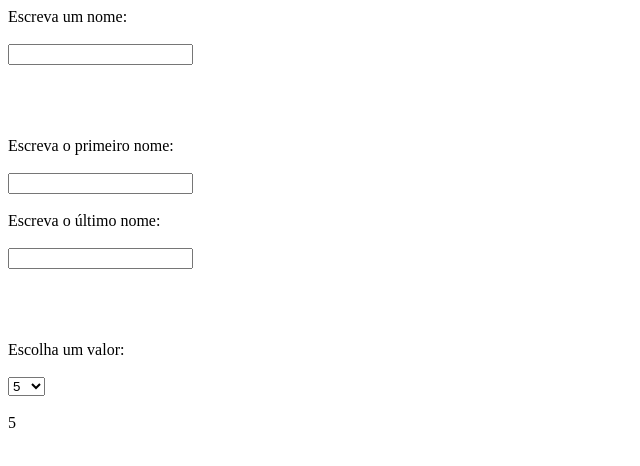
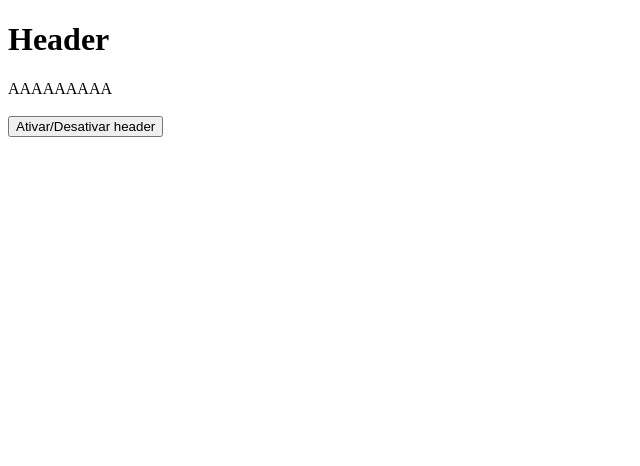
Before and after one commit to jao338/AulasVue2, a Vue app: page / in a window 1280 px wide. Shown: the top 466 px of the page, without its empty margins (0-640 px from the left). Built offline with nearby package versions, Linux system fonts and the light colour scheme.

Commit message:
11 - Ciclo de vida de um componente e os métodos envolvidos

```diff
--- a/src/App.vue
+++ b/src/App.vue
@@ -1,6 +1,12 @@
 <template>
 
-  <headerComponent/>
+<div id="app">
+  <headerComponent v-if="showHeader"/>
+
+  <br>
+  <button @click="showHeader = !showHeader">Ativar/Desativar header</button>
+
+</div>
 
 </template>
 
@@ -14,15 +20,43 @@ export default {
     headerComponent
   },
 
-  mounted() {
-    document.title = 'Aulas Vue.js 3'
+  data(){
+    return {
+      name: 'AAAAAAAAA',
+      showHeader: true,
+    }
   },
 
-  //  A função "data()" sempre retorna um objeto, sendo que cada item se torna um variável utilizável
-  data(){
-    return {
+  // "this.$el" retorna o elemento raiz do componente, no caso a div de id "app"
+  //  Executado antes de atualizar o componente
+  beforeUpdate(){
+    console.log("beforeUpdate -", this.name, ", DOM -", this.$el)
+  },
 
-    }
+  //  Executado após atualizar o componente
+  updated(){
+    console.log("updated -", this.name, ", DOM -", this.$el)
+  },
+
+  //  Executado antes de criar o componente
+  beforeCreate(){
+    console.log("beforeCreate -", this.name, ", DOM -", this.$el)
+  },
+
+  //  Executado após criar o componente
+  created(){
+    console.log("created -", this.name, ", DOM -", this.$el)
+  },
+
+  //  Executado antes de montar o componente
+  beforeMount(){
+    console.log("beforeMount -", this.name, ", DOM -", this.$el)
+  },
+
+  //  Executado após montar o componente
+  mounted() {
+    console.log("mounted -", this.name, ", DOM -", this.$el)
+    document.title = 'Aulas Vue.js 3'
   },
 
 }
--- a/src/components/headerComponent,.vue
+++ b/src/components/headerComponent,.vue
@@ -1,29 +1,10 @@
 <template>
-<div>
 
-  <label>Escreva um nome: </label><br><br>
-  <input type="text" v-model="name"><br><br>
+<div id="app">
+
+  <h1>Header</h1>
+
   <span>{{ name }}</span>
-
-  <br><br><br>
-
-  <label>Escreva o primeiro nome: </label><br><br>
-  <input type="text" v-model="user.firstName"><br><br>
-  <label>Escreva o último nome: </label><br><br>
-  <input type="text" v-model="user.lastName"><br><br>
-  <span>{{ user.firstName }} {{ user.lastName }}</span>
-
-  <br><br><br>
-
-  <div>Escolha um valor: </div><br>
-  <select v-model="pageCount">
-
-    <option value="5">5</option>
-    <option value="10">10</option>
-    <option value="15">15</option>
-
-  </select><br><br>
-  <span>{{ pageCount }}</span>
 
 </div>
 
@@ -34,48 +15,29 @@ export default {
 
   data() {
     return {
-      name: "",
-      pageCount: 5,
-      user: {
-        firstName: "",
-        lastName: ""
-      }
-    }
-  },
-
-  computed: {
-  },
-
-  //  O objeto "watch" possui uma coletânea de itens, sendo que cada item é uma variável definida em "data()" e sempre com o mesmo nome. Toda vez que uma variável que está dentro de "watch" é alterada, uma rotina é correspondente é executada.
-
-  //  Ao observar um objeto é necessário atribuir uma sintaxe diferente, ao invés ds declaração de método, é declarado um objeto contendo dois itens. Um deles é o "handler" que é onde fica a rotina de comandos e o outro é "deep: true", que significa que sempre que um item do objeto que está sendo observado se alterar, a rotina de comandos deve ser executada
-  watch: {
-    name(){
-      this.saveUserName()
-    },
-
-    pageCount(){
-      this.changePageCount()
-    },
-
-    user: {
-      handler() {
-        console.log("User alterado")
-      },
-
-      deep: true
-
+      name: 'AAAAAAAAA',
     }
   },
 
   methods: {
-    saveUserName(){
-      console.log(this.name);
-    },
 
-    changePageCount(){
-      console.log(this.pageCount);
-    }
+  },
+
+  watch: {
+
+  },
+
+  computed: {
+
+  },
+
+  // "this.$el" retorna o elemento raiz do componente, no caso a div de id "app"
+  beforeUnmount() {
+    console.log("beforeUnmount -", this.name, ", DOM -", this.$el)
+  },
+
+  unmounted(){
+    console.log("unmounted -", this.name, ", DOM -", this.$el)
   }
 
 }
```
